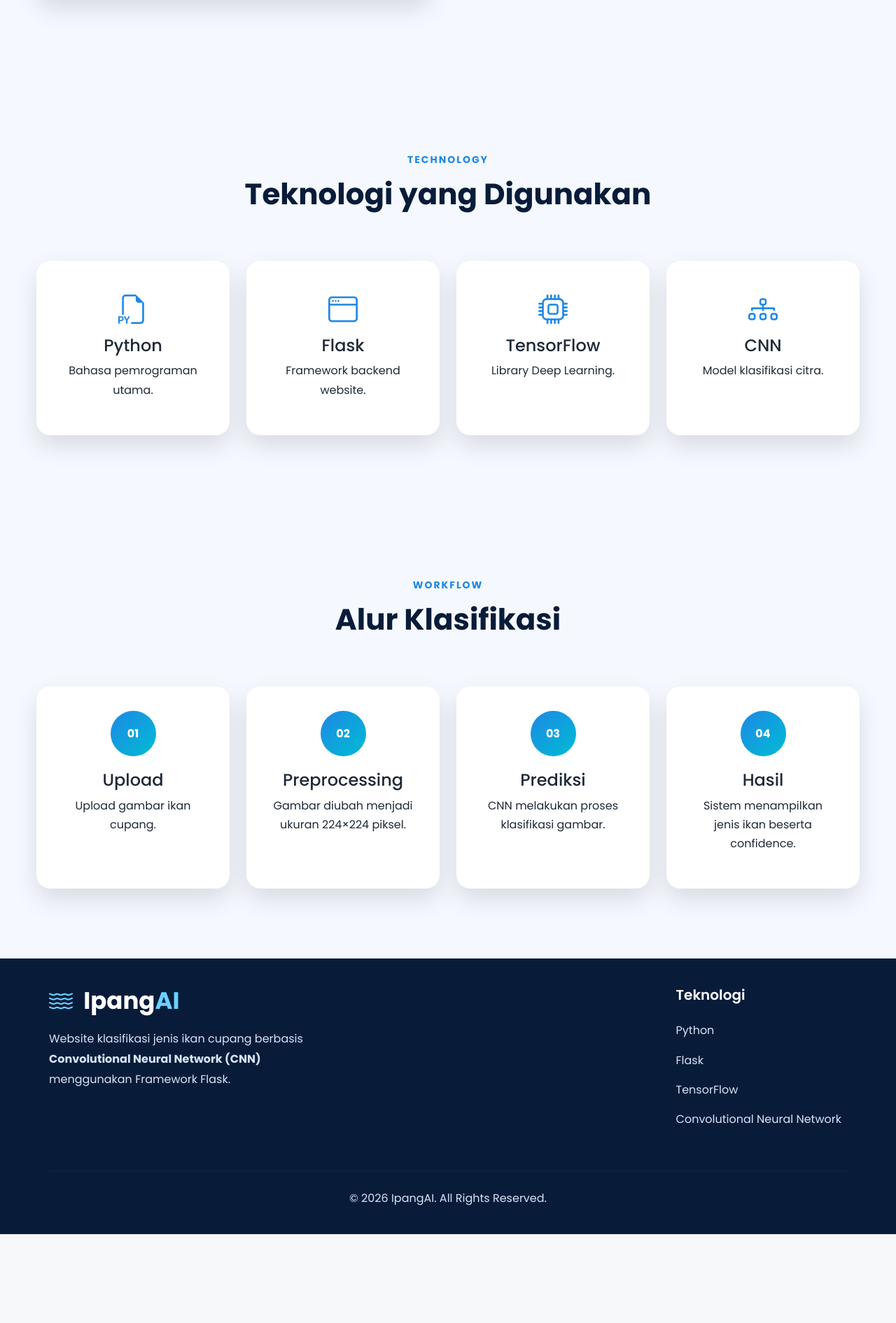
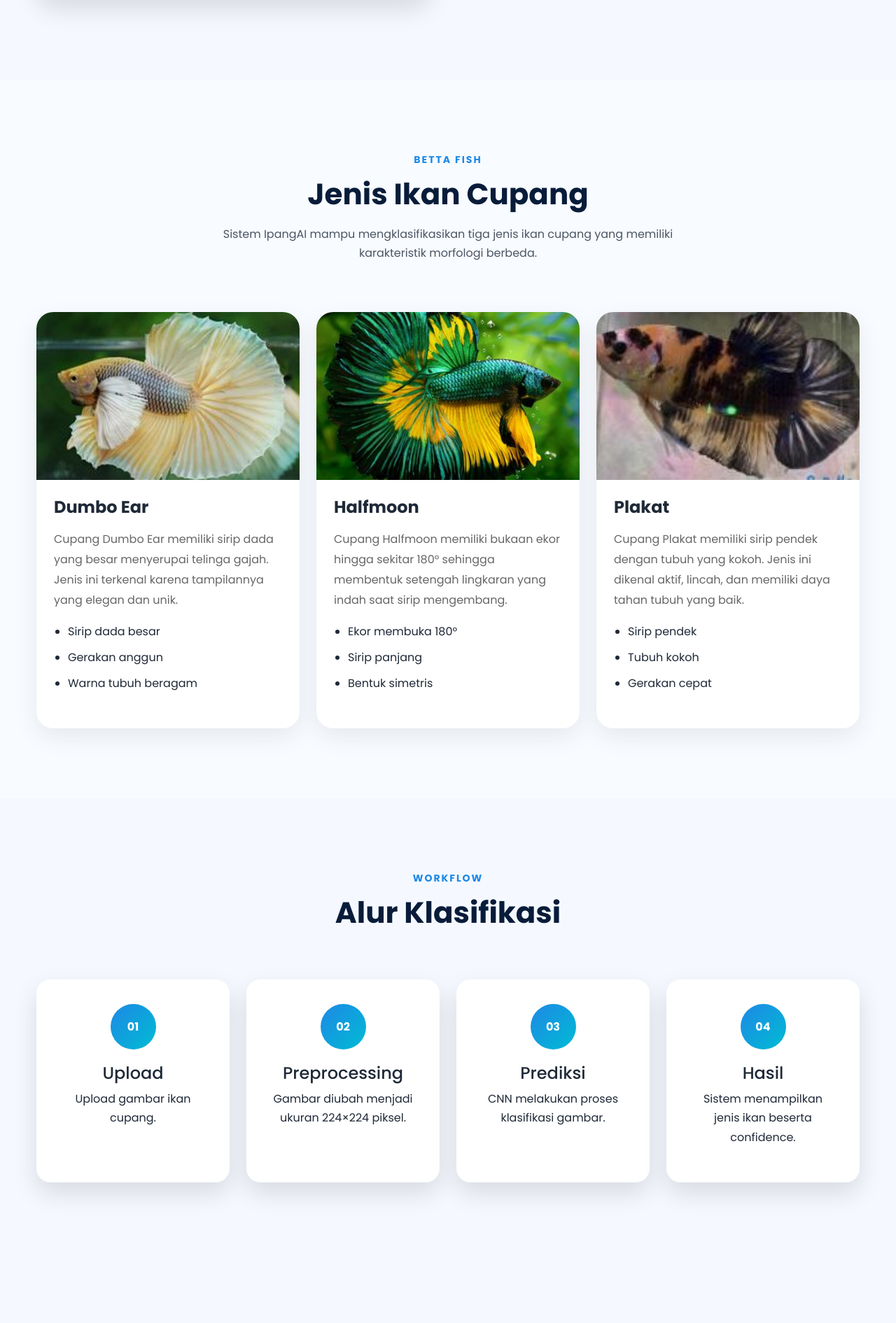
Before and after one commit to faishal275/klasifikasi_cupang, a Flask app: page /about in a window 1280 px wide. Shown: the part 975-2866 px from the top of the page at 70% size. Before the commit the page ends 2739 px from the top, so only its background shows below. Run offline with Flask 3, Linux system fonts and the light colour scheme.

Commit message:
Change runtime

```diff
--- a/static/css/style.css
+++ b/static/css/style.css
@@ -578,6 +578,59 @@ section{
 .workflow-section{
     padding:100px 0;
 }
+.fish-section{
+    padding:100px 0;
+    background:#f8fbff;
+}
+
+.fish-card{
+    background:#fff;
+    border-radius:24px;
+    overflow:hidden;
+    box-shadow:0 12px 35px rgba(0,0,0,.08);
+    transition:.35s;
+    height:100%;
+}
+
+.fish-card:hover{
+    transform:translateY(-10px);
+}
+
+.fish-image{
+    width:100%;
+    height:240px;
+    overflow:hidden;
+}
+
+.fish-image img{
+    width:100%;
+    height:100%;
+    object-fit:cover;
+    transition:.4s;
+}
+
+.fish-card:hover .fish-image img{
+    transform:scale(1.08);
+}
+
+.fish-card h4{
+    padding:25px 25px 10px;
+    font-weight:700;
+}
+
+.fish-card p{
+    padding:0 25px;
+    color:#666;
+    line-height:1.8;
+}
+
+.fish-card ul{
+    padding:0 25px 25px 45px;
+}
+
+.fish-card li{
+    margin-bottom:10px;
+}
 
 .about-image img{
     border-radius:25px;
--- a/templates/about.html
+++ b/templates/about.html
@@ -76,82 +76,110 @@
     </div>
 
 </section>
-
-<section class="technology-section">
+<section class="fish-section">
 
     <div class="container">
 
         <div class="section-title">
 
-            <span>TECHNOLOGY</span>
+            <span>BETTA FISH</span>
 
-            <h2>
-                Teknologi yang Digunakan
-            </h2>
+            <h2>Jenis Ikan Cupang</h2>
+
+            <p>
+                Sistem IpangAI mampu mengklasifikasikan tiga jenis ikan
+                cupang yang memiliki karakteristik morfologi berbeda.
+            </p>
 
         </div>
 
         <div class="row g-4">
 
-            <div class="col-lg-3 col-md-6">
+            <div class="col-lg-4">
 
-                <div class="tech-card">
+                <div class="fish-card">
 
-                    <i class="bi bi-filetype-py"></i>
+                    <div class="fish-image">
 
-                    <h4>Python</h4>
+                        <img src="{{ url_for('static', filename='img/DumboEar (3).jpg') }}" alt="Dumbo Ear">
+
+                    </div>
+
+                    <h4>Dumbo Ear</h4>
 
                     <p>
-                        Bahasa pemrograman utama.
+                        Cupang Dumbo Ear memiliki sirip dada yang besar
+                        menyerupai telinga gajah. Jenis ini terkenal
+                        karena tampilannya yang elegan dan unik.
                     </p>
+
+                    <ul>
+
+                        <li>Sirip dada besar</li>
+                        <li>Gerakan anggun</li>
+                        <li>Warna tubuh beragam</li>
+
+                    </ul>
 
                 </div>
 
             </div>
 
-            <div class="col-lg-3 col-md-6">
+            <div class="col-lg-4">
 
-                <div class="tech-card">
+                <div class="fish-card">
 
-                    <i class="bi bi-window"></i>
+                    <div class="fish-image">
 
-                    <h4>Flask</h4>
+                        <img src="{{ url_for('static', filename='img/Halfmoon (2).jpg') }}" alt="Halfmoon">
+
+                    </div>
+
+                    <h4>Halfmoon</h4>
 
                     <p>
-                        Framework backend website.
+                        Cupang Halfmoon memiliki bukaan ekor hingga sekitar
+                        180° sehingga membentuk setengah lingkaran yang
+                        indah saat sirip mengembang.
                     </p>
+
+                    <ul>
+
+                        <li>Ekor membuka 180°</li>
+                        <li>Sirip panjang</li>
+                        <li>Bentuk simetris</li>
+
+                    </ul>
 
                 </div>
 
             </div>
 
-            <div class="col-lg-3 col-md-6">
+            <div class="col-lg-4">
 
-                <div class="tech-card">
+                <div class="fish-card">
 
-                    <i class="bi bi-cpu"></i>
+                    <div class="fish-image">
 
-                    <h4>TensorFlow</h4>
+                        <img src="{{ url_for('static', filename='img/Plakat (78).jpg') }}" alt="Plakat">
+
+                    </div>
+
+                    <h4>Plakat</h4>
 
                     <p>
-                        Library Deep Learning.
+                        Cupang Plakat memiliki sirip pendek dengan tubuh
+                        yang kokoh. Jenis ini dikenal aktif, lincah,
+                        dan memiliki daya tahan tubuh yang baik.
                     </p>
 
-                </div>
+                    <ul>
 
-            </div>
+                        <li>Sirip pendek</li>
+                        <li>Tubuh kokoh</li>
+                        <li>Gerakan cepat</li>
 
-            <div class="col-lg-3 col-md-6">
-
-                <div class="tech-card">
-
-                    <i class="bi bi-diagram-3"></i>
-
-                    <h4>CNN</h4>
-
-                    <p>
-                        Model klasifikasi citra.
-                    </p>
+                    </ul>
 
                 </div>
 
@@ -249,4 +277,92 @@
 
 </section>
 
+<section class="technology-section">
+
+    <div class="container">
+
+        <div class="section-title">
+
+            <span>TECHNOLOGY</span>
+
+            <h2>
+                Teknologi yang Digunakan
+            </h2>
+
+        </div>
+
+        <div class="row g-4">
+
+            <div class="col-lg-3 col-md-6">
+
+                <div class="tech-card">
+
+                    <i class="bi bi-filetype-py"></i>
+
+                    <h4>Python</h4>
+
+                    <p>
+                        Bahasa pemrograman utama.
+                    </p>
+
+                </div>
+
+            </div>
+
+            <div class="col-lg-3 col-md-6">
+
+                <div class="tech-card">
+
+                    <i class="bi bi-window"></i>
+
+                    <h4>Flask</h4>
+
+                    <p>
+                        Framework backend website.
+                    </p>
+
+                </div>
+
+            </div>
+
+            <div class="col-lg-3 col-md-6">
+
+                <div class="tech-card">
+
+                    <i class="bi bi-cpu"></i>
+
+                    <h4>TensorFlow</h4>
+
+                    <p>
+                        Library Deep Learning.
+                    </p>
+
+                </div>
+
+            </div>
+
+            <div class="col-lg-3 col-md-6">
+
+                <div class="tech-card">
+
+                    <i class="bi bi-diagram-3"></i>
+
+                    <h4>CNN</h4>
+
+                    <p>
+                        Model klasifikasi citra.
+                    </p>
+
+                </div>
+
+            </div>
+
+        </div>
+
+    </div>
+
+</section>
+
+
+
 {% endblock %}
--- a/utils.py
+++ b/utils.py
@@ -8,14 +8,6 @@ from tensorflow.keras.models import load_model
 
 MODEL_PATH = "model/model_betta_final.keras"
 model = load_model(MODEL_PATH)
-
-# ==============================
-# Threshold
-# ==============================
-
-THRESHOLD = 0.70
-
-
 # ==============================
 # Class Labels
 # ==============================
@@ -98,13 +90,10 @@ def preprocess_image(image_path):
 # ==============================
 # Prediction
 # ==============================
-
+THRESHOLD = 0.70
 def predict_image(image_path):
-
     image = preprocess_image(image_path)
-
     prediction = model.predict(image, verbose=0)[0]
-
     confidence = float(np.max(prediction))
     class_index = int(np.argmax(prediction))
 
```
Also changed, not shown: static/img/DumboEar (3).jpg (added), static/img/Halfmoon (2).jpg (added), static/img/Plakat (78).jpg (added).
